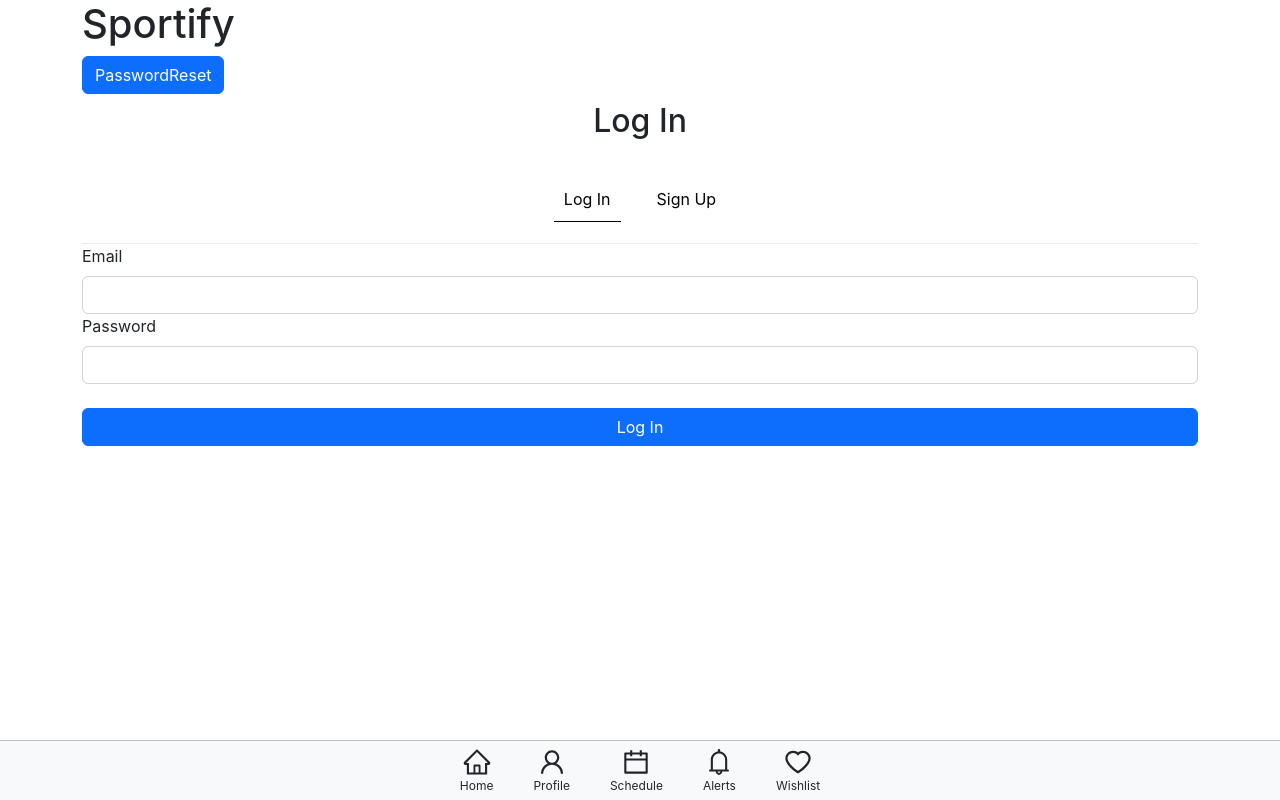
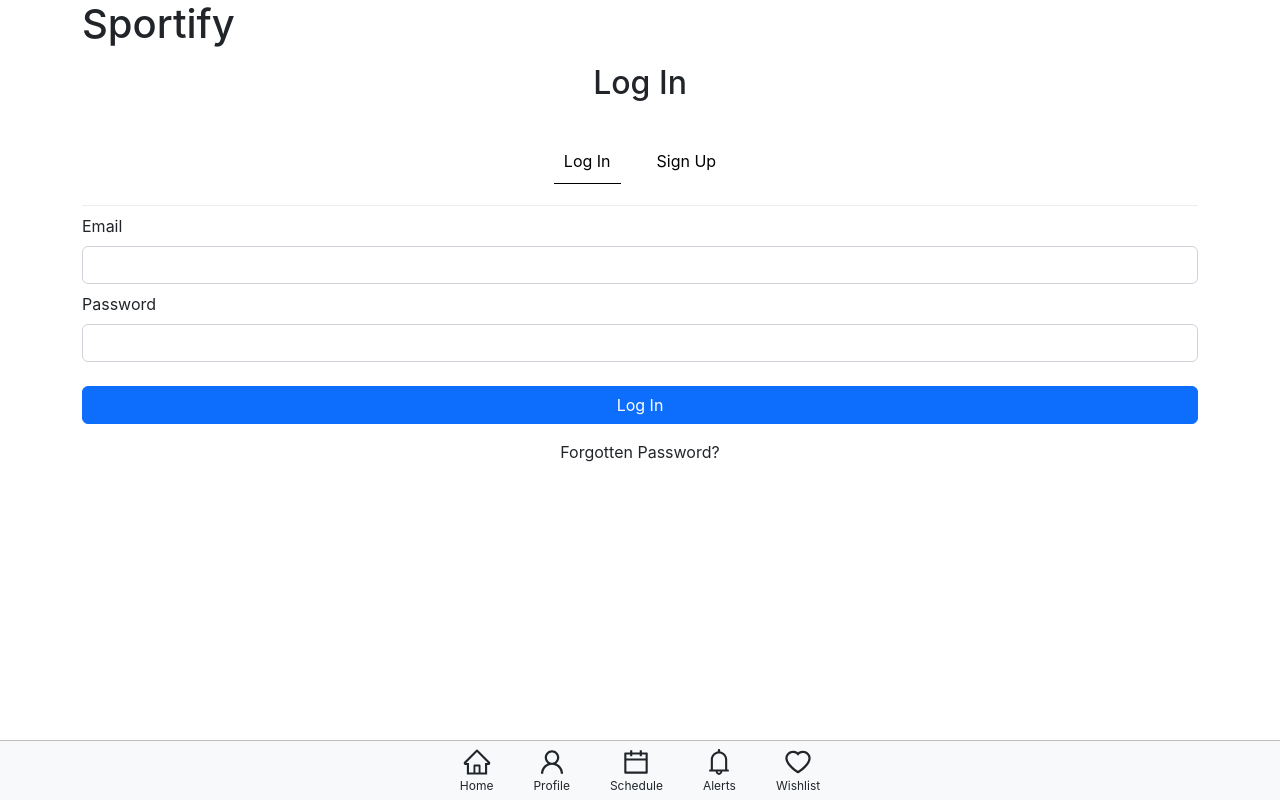
Before and after one commit to swells2020/sportify-project, a React (Create React App) app: page /login in a window 1280 px wide. Built offline with nearby package versions, Linux system fonts and the light colour scheme; no server answers.

Commit message:
incorporates forgotten password into login modal.

```diff
--- a/src/react-apps/Unauthorised.js
+++ b/src/react-apps/Unauthorised.js
@@ -20,7 +20,6 @@ const Unauthorised = (props) => {
     <div>
       <Container>
         <Header />
-
         <nav>
           <Modal show={show} onHide={handleClose}>
             {loginComponent === "Log In" ? (
@@ -29,10 +28,10 @@ const Unauthorised = (props) => {
             {loginComponent === "Sign Up" ? (
               <SignUp setLoginComponent={setLoginComponent} />
             ) : null}
+            {loginComponent === "Forgotten Password" ? (
+              <PasswordReset setLoginComponent={setLoginComponent} />
+            ) : null}
           </Modal>
-          <Link to="/passwordreset">
-            <Button>PasswordReset</Button>
-          </Link>
         </nav>
         <Routes>
           <Route exact path="/" element={<Home />} />
--- a/src/react-components/LogIn.js
+++ b/src/react-components/LogIn.js
@@ -2,10 +2,11 @@ import React, { useRef, useState } from "react";
 import { Alert, Button, Form, Modal } from "react-bootstrap";
 import { useNavigate } from "react-router-dom";
 import { useAuth } from "../react-contexts/AuthenticationContext";
+import PasswordReset from "./PasswordReset";
 
 const Login = ({ setLoginComponent }) => {
   const [error, setError] = useState();
-  const [loading, setLoading] = useState();
+  const [loading, setLoading] = useState()
 
   const emailRef = useRef();
   const passwordRef = useRef();
@@ -66,11 +67,11 @@ const Login = ({ setLoginComponent }) => {
         {error && <Alert variant="danger">{error}</Alert>}
         <Form onSubmit={handleSubmit}>
           <Form.Group id="email">
-            <Form.Label>Email</Form.Label>
+            <Form.Label className="mt-2">Email</Form.Label>
             <Form.Control type="email" ref={emailRef} required></Form.Control>
           </Form.Group>
           <Form.Group id="password">
-            <Form.Label>Password</Form.Label>
+            <Form.Label className="mt-2">Password</Form.Label>
             <Form.Control
               type="password"
               ref={passwordRef}
@@ -81,6 +82,7 @@ const Login = ({ setLoginComponent }) => {
             Log In
           </Button>
         </Form>
+        <div className="text-center mt-3" onClick={() => setLoginComponent("Forgotten Password")}><p>Forgotten Password?</p></div>
       </Modal.Body>
     </>
   );
--- a/src/react-components/PasswordReset.js
+++ b/src/react-components/PasswordReset.js
@@ -1,9 +1,9 @@
 import React, { useRef, useState } from "react";
-import { Alert, Button, Card, Form } from "react-bootstrap";
-import { Link, useNavigate } from "react-router-dom";
+import { Alert, Button, Form, Modal } from "react-bootstrap";
+import { useNavigate } from "react-router-dom";
 import { useAuth } from "../react-contexts/AuthenticationContext";
 
-const PasswordReset = (props) => {
+const PasswordReset = ({ setLoginComponent }) => {
   const [error, setError] = useState();
   const [loading, setLoading] = useState(false);
 
@@ -26,9 +26,7 @@ const PasswordReset = (props) => {
   }
 
   return (
-    <>
-      <Card>
-        <Card.Body>
+    <Modal.Body>
       <h2 className="text-center mb-4">Log In</h2>
       {error && <Alert variant="danger">{error}</Alert>}
       <Form onSubmit={handleSubmit}>
@@ -41,11 +39,11 @@ const PasswordReset = (props) => {
         </Button>
       </Form>
       <div className="text-center mt-3">
-            <Link to="/login">Return to login page.</Link>
+        <p className="text-center" onClick={() => setLoginComponent("Log In")}>
+          Return to login page.
+        </p>
       </div>
-        </Card.Body>
-      </Card>
-    </>
+    </Modal.Body>
   );
 };
 
--- a/src/react-components/Signup.js
+++ b/src/react-components/Signup.js
@@ -72,15 +72,15 @@ const SignUp = ({ setLoginComponent }) => {
         {error && <Alert variant="danger">{error}</Alert>}
         <Form onSubmit={handleSubmit}>
           <Form.Group id="username">
-            <Form.Label>Username</Form.Label>
+            <Form.Label className="mt-2">Username</Form.Label>
             <Form.Control type="username" ref={usernameRef} required></Form.Control>
           </Form.Group>
           <Form.Group id="email">
-            <Form.Label>Email</Form.Label>
+            <Form.Label className="mt-2">Email</Form.Label>
             <Form.Control type="email" ref={emailRef} required></Form.Control>
           </Form.Group>
           <Form.Group id="password">
-            <Form.Label>Password</Form.Label>
+            <Form.Label className="mt-2">Password</Form.Label>
             <Form.Control
               type="password"
               ref={passwordRef}
@@ -88,7 +88,7 @@ const SignUp = ({ setLoginComponent }) => {
             ></Form.Control>
           </Form.Group>
           <Form.Group id="password">
-            <Form.Label>Confirm Password</Form.Label>
+            <Form.Label className="mt-2">Confirm Password</Form.Label>
             <Form.Control
               type="password"
               ref={passwordConfirmRef}
--- a/src/react-components/UserProfile.js
+++ b/src/react-components/UserProfile.js
@@ -48,7 +48,7 @@ const UserProfile = () => {
             {userInfo.firstName && userInfo.lastName ? <h2>{`${userInfo.firstName} ${userInfo.lastName}`}</h2> : <></>}
             <p style={{ fontWeight: "bold" }}>{`@${userInfo.username}`}</p>
             {currentUser.uid === userInfo.uid ? <EditProfile userInfo={userInfo} /> : <></>}
-            {userInfo.bio ? <p>userInfo.bio</p> : <></>}
+            {userInfo.bio ? <p>{userInfo.bio}</p> : <></>}
             {currentUser.uid === userInfo.uid ? (
               <></>
             ) : (
--- a/src/react-contexts/AuthenticationContext.js
+++ b/src/react-contexts/AuthenticationContext.js
@@ -53,6 +53,7 @@ export function AuthenticationContextProvider({ children }) {
           username: username,
           email: email,
           uid: user.uid,
+          sports: [],
         };
         user = data;
         return setDoc(documentRef, data);
```
Lines whose indentation alone changed are shown as unchanged.
